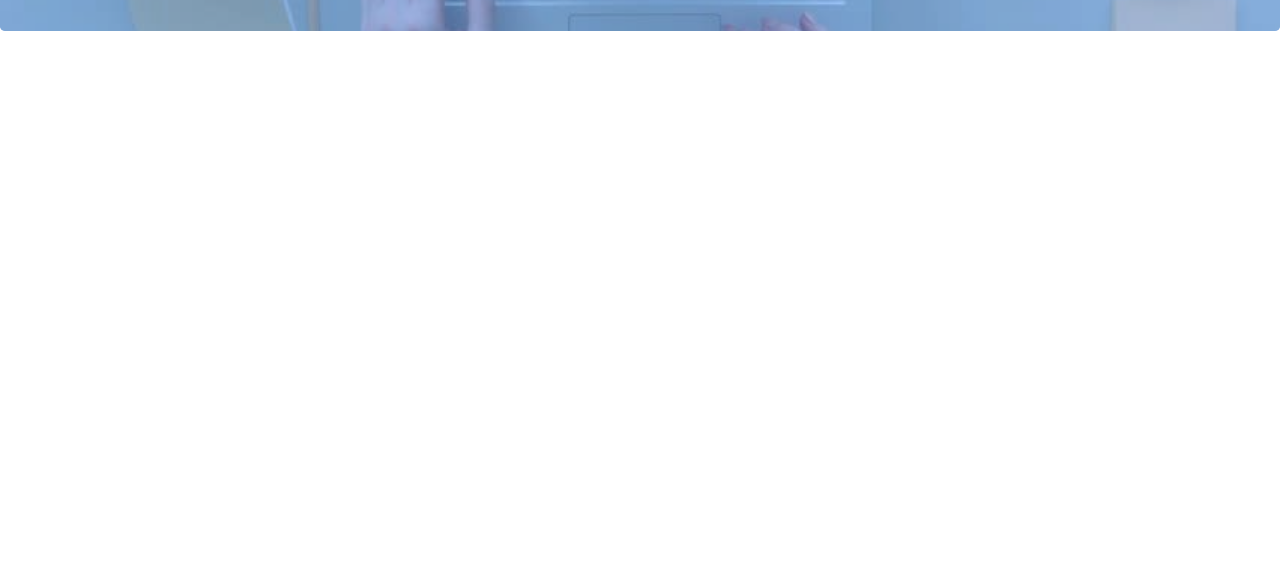
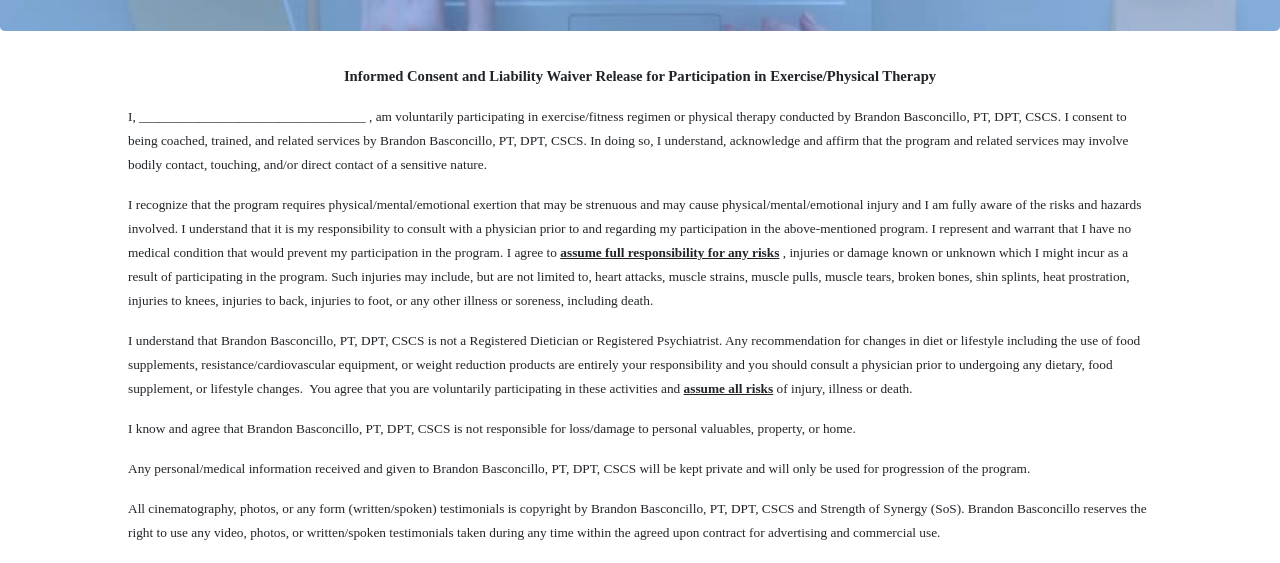
Before and after one commit to matthewhaotran/strengthofsynergyforms, a website: page index.html in a window 1280 px wide. Shown: the part 409-972 px from the top of the page. Before the commit the page ends 800 px from the top, so only its background shows below. Drawn offline with nearby package versions, Linux system fonts and the light colour scheme.

Commit message:
added form

```diff
--- a/index.html
+++ b/index.html
@@ -15,6 +15,97 @@
         <h1>Strength of Synergy Forms</h1>
         <h1>A web application to fill out waiver and contract forms</h1>
     </div>
+
+    <div class=WordSection1>
+
+        <p class=MsoNormal align=center style='text-align:center'>
+            <b>
+                <span style='font-size:11.0pt;font-family:"Times New Roman"'>Informed Consent and Liability Waiver Release for Participation in Exercise/Physical Therapy</span>
+            </b>
+        </p>
+
+        <p class=MsoNormal>
+            <span style='font-size:10.0pt;font-family:"Times New Roman"'>I, __________________________________ , am voluntarily participating in exercise/fitness regimen or physical
+                therapy conducted by Brandon Basconcillo, PT, DPT, CSCS. I consent to being coached, trained, and related
+                services by Brandon Basconcillo, PT, DPT, CSCS. In doing so, I understand, acknowledge and affirm that the
+                program and related services may involve bodily contact, touching, and/or direct contact of a sensitive nature.</span>
+        </p>
+
+        <p class=MsoNormal>
+            <span style='font-size:10.0pt;font-family:"Times New Roman"'>I recognize that the program requires physical/mental/emotional exertion that may be strenuous and may cause
+                physical/mental/emotional injury and I am fully aware of the risks and hazards involved. I understand that
+                it is my responsibility to consult with a physician prior to and regarding my participation in the above-mentioned
+                program. I represent and warrant that I have no medical condition that would prevent my participation in
+                the program. I agree to
+                <b>
+                    <u>assume full responsibility for any risks</u>
+                </b>,
+                <b> </b>injuries or damage known or unknown which I might incur as a result of participating in the program.
+                Such injuries may include, but are not limited to, heart attacks, muscle strains, muscle pulls, muscle tears,
+                broken bones, shin splints, heat prostration, injuries to knees, injuries to back, injuries to foot, or any
+                other illness or soreness, including death.</span>
+        </p>
+
+        <p class=MsoNormal>
+            <span style='font-size:10.0pt;font-family:"Times New Roman"'>I understand that Brandon Basconcillo, PT, DPT, CSCS is not a Registered Dietician or Registered Psychiatrist.
+            </span>
+            <span style='font-size:10.0pt;
+            font-family:"Times New Roman"'>Any recommendation for changes in diet or lifestyle including the use of food supplements, resistance/cardiovascular
+                equipment, or weight reduction products are entirely your responsibility and you should consult a physician
+                prior to undergoing any dietary, food supplement, or lifestyle changes.&nbsp; You agree that you are voluntarily
+                participating in these activities and
+                <b>
+                    <u>assume all risks</u>
+                </b> of injury, illness or death. </span>
+        </p>
+
+        <p class=MsoNormal>
+            <span style='font-size:10.0pt;font-family:"Times New Roman"'>I know and agree that Brandon Basconcillo, PT, DPT, CSCS is not responsible for loss/damage to personal valuables,
+                property, or home. </span>
+        </p>
+
+        <p class=MsoNormal>
+            <span style='font-size:10.0pt;font-family:"Times New Roman"'>Any personal/medical information received and given to Brandon Basconcillo, PT, DPT, CSCS will be kept private
+                and will only be used for progression of the program.
+            </span>
+        </p>
+
+        <p class=MsoNormal>
+            <span style='font-size:10.0pt;font-family:"Times New Roman"'>All cinematography, photos, or any form (written/spoken) testimonials is copyright by Brandon Basconcillo, PT,
+                DPT, CSCS and Strength of Synergy (SoS). Brandon Basconcillo reserves the right to use any video, photos,
+                or written/spoken testimonials taken during any time within the agreed upon contract for advertising and
+                commercial use. </span>
+        </p>
+
+        <p class=MsoNormal>
+            <span style='font-size:10.0pt;font-family:"Times New Roman"'>I knowingly, voluntarily and expressly waive any claim I may have against Brandon Basconcillo, PT, DPT, CSCS
+                for injury or emotional/psychological damages that I may sustain as a result of participating in the program.
+                I, my heirs or representatives forever release waive, discharge and covenant not to sue Brandon Basconcillo,
+                PT, DPT, CSCS for any injury or death caused by their negligence or other acts. </span>
+        </p>
+
+        <p class=MsoNormal>
+            <span style='font-size:10.0pt;font-family:"Times New Roman"'>By signing this release, I have read the above waiver and release of liability and fully understand it contents.
+                I voluntarily agree to the terms and conditions stated above. </span>
+        </p>
+
+        <p class=MsoNormal>
+            <span style='font-family:"Times New Roman"'>Name:_______________________________</span>
+        </p>
+
+        <p class=MsoNormal>
+            <span style='font-family:"Times New Roman"'>Signature: ____________________________&nbsp; Date:_______/_______/______ </span>
+        </p>
+
+        <p class=MsoNormal>
+            <span style='font-family:"Times New Roman"'>Parent/Guardian's Name: ______________________________</span>
+        </p>
+
+        <p class=MsoNormal>
+            <span style='font-family:"Times New Roman"'>Parent/Guardian's Signature: ___________________________ Date:_______/_______/______ &nbsp;</span>
+        </p>
+    </div>
+
     <script src="node_modules/jquery/dist/jquery.min.js"></script>
     <script src="node_modules/bootstrap/dist/js/bootstrap.min.js"></script>
 
--- a/styles.css
+++ b/styles.css
@@ -1,16 +1,3 @@
-/* .jumbotron {
-    background-image: url("desk-background.jpg");
-    height: 50%; */
-
-    /* Position and center the image to scale nicely on all screens */
-    /* background-position: center;
-    background-repeat: no-repeat;
-    background-size: cover;
-    position: relative;
-    background-color: transparent;
-    opacity: 0.3;
- } */
-
  .jumbotron {
     position: relative;
     background: #5C97FF;
@@ -35,6 +22,7 @@
     -webkit-background-size: cover;
     background-size: cover;
 }
+
 .jumbotron h1 {
     padding: 50px;
     text-align: center;
@@ -43,6 +31,10 @@
     color: #fff;
 }
 
-.logo {
-    opacity: 1.0;
+.WordSection1 {
+    width: 80%;
+    margin-left: auto;
+    margin-right: auto;
+    height: 500px;
+    overflow: scroll
 }
```
